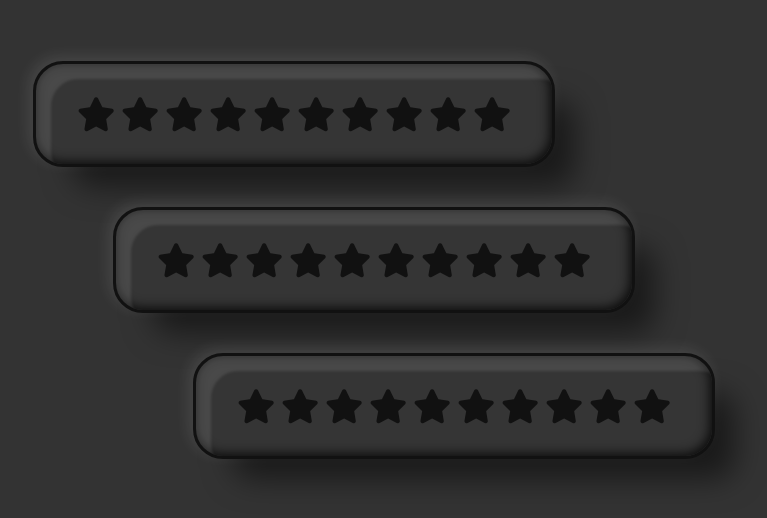
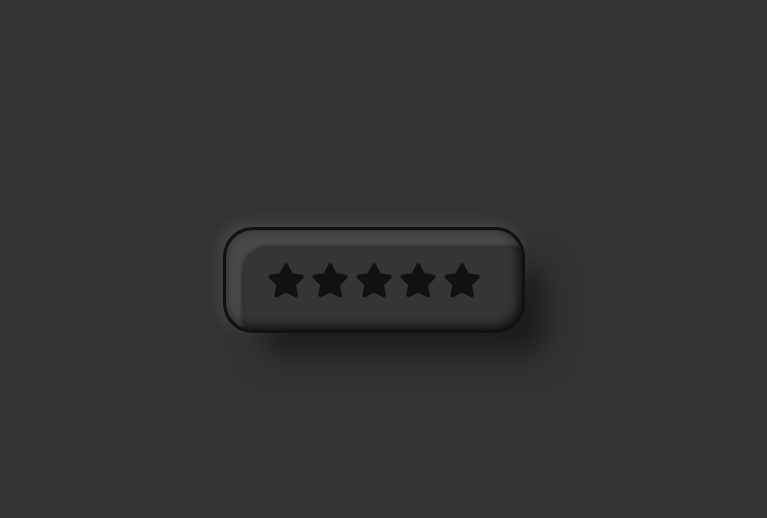
Before and after one commit to youngkwonkim9164/animation-hobby, a plain HTML site: page star-rating/index.html in a window 1280 px wide. Shown: the part 140-658 px from the top of the page, without its empty margins (266-1033 px from the left). Drawn offline with Linux system fonts and the light colour scheme.

Commit message:
color, count 수정

```diff
--- a/star-rating/index.html
+++ b/star-rating/index.html
@@ -14,43 +14,24 @@
 
 <body>
   <div class="container">
+    <span class="result"></span>
     <div class="rating">
-      <input type="radio" name="clr1" style="--c: #ff9933;" />
-      <input type="radio" name="clr1" style="--c: #ff9933;" />
-      <input type="radio" name="clr1" style="--c: #ff9933;" />
-      <input type="radio" name="clr1" style="--c: #ff9933;" />
-      <input type="radio" name="clr1" style="--c: #ff9933;" />
-      <input type="radio" name="clr1" style="--c: #ff9933;" />
-      <input type="radio" name="clr1" style="--c: #ff9933;" />
-      <input type="radio" name="clr1" style="--c: #ff9933;" />
-      <input type="radio" name="clr1" style="--c: #ff9933;" />
-      <input type="radio" name="clr1" style="--c: #ff9933;" />
-    </div>
-    <div class="rating">
-      <input type="radio" name="clr2" style="--c: #fff;" />
-      <input type="radio" name="clr2" style="--c: #fff;" />
-      <input type="radio" name="clr2" style="--c: #fff;" />
-      <input type="radio" name="clr2" style="--c: #fff;" />
-      <input type="radio" name="clr2" style="--c: #fff;" />
-      <input type="radio" name="clr2" style="--c: #fff;" />
-      <input type="radio" name="clr2" style="--c: #fff;" />
-      <input type="radio" name="clr2" style="--c: #fff;" />
-      <input type="radio" name="clr2" style="--c: #fff;" />
-      <input type="radio" name="clr2" style="--c: #fff;" />
-    </div>
-    <div class="rating">
-      <input type="radio" name="clr3" style="--c: #2ae418;" />
-      <input type="radio" name="clr3" style="--c: #2ae418;" />
-      <input type="radio" name="clr3" style="--c: #2ae418;" />
-      <input type="radio" name="clr3" style="--c: #2ae418;" />
-      <input type="radio" name="clr3" style="--c: #2ae418;" />
-      <input type="radio" name="clr3" style="--c: #2ae418;" />
-      <input type="radio" name="clr3" style="--c: #2ae418;" />
-      <input type="radio" name="clr3" style="--c: #2ae418;" />
-      <input type="radio" name="clr3" style="--c: #2ae418;" />
-      <input type="radio" name="clr3" style="--c: #2ae418;" />
+      <input type="radio" name="clr1" style="--c: #ecda1b;" value="5" onchange="onChangeStars(event)" />
+      <input type="radio" name="clr1" style="--c: #ecda1b;" value="4" onchange="onChangeStars(event)" />
+      <input type="radio" name="clr1" style="--c: #ecda1b;" value="3" onchange="onChangeStars(event)" />
+      <input type="radio" name="clr1" style="--c: #ecda1b;" value="2" onchange="onChangeStars(event)" />
+      <input type="radio" name="clr1" style="--c: #ecda1b;" value="1" onchange="onChangeStars(event)" />
     </div>
   </div>
+
+  <script>
+    const onChangeStars = (event) => {
+      if (event.target.checked) {
+        document.querySelector(".result").innerHTML = event.target.value;
+      }
+    }
+
+  </script>
 </body>
 
 </html>
--- a/star-rating/style.css
+++ b/star-rating/style.css
@@ -18,6 +18,11 @@ body {
   gap: 40px;
 }
 
+span.result {
+  color: #fff;
+  transition: all 1s;
+}
+
 .rating {
   position: relative;
   display: flex;
@@ -31,14 +36,6 @@ body {
     inset 15px 15px 3px rgba(255, 255, 255, 0.1),
     -4px -4px 15px rgba(255, 255, 255, 0.1),
     inset -2px -2px 12px rgba(0, 0, 0, 0.85);
-}
-
-.rating:nth-child(1) {
-  transform: translateX(-80px);
-}
-
-.rating:nth-child(3) {
-  transform: translateX(80px);
 }
 
 .rating input {
```
